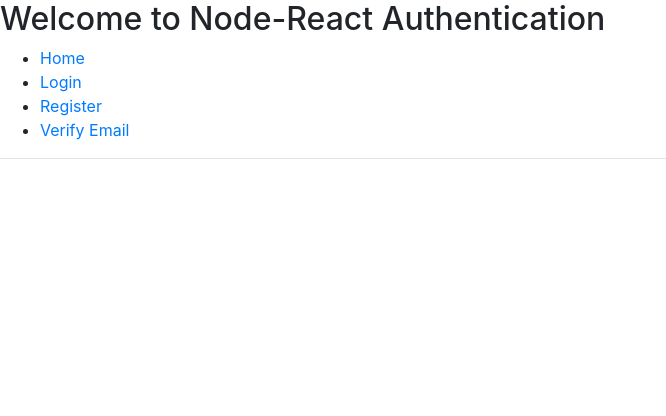
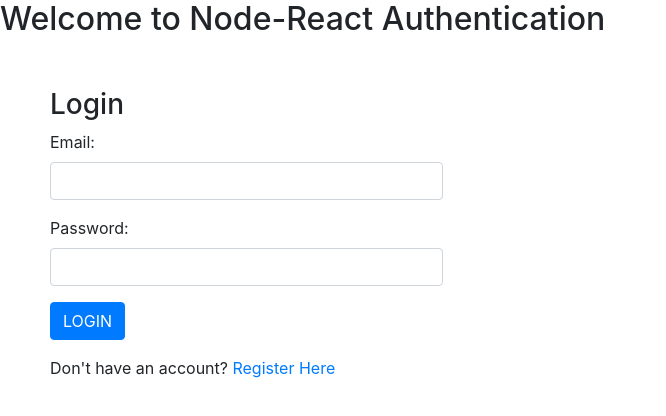
Before and after one commit to shaynathompson/react-authentication, a React (Create React App) app: page / in a window 1280 px wide. Shown: the top 416 px of the page, without its empty margins (0-666 px from the left). Built offline with nearby package versions, Linux system fonts and the light colour scheme; the HTML template or start-up script is replaced by a standard one.

Commit message:
client-side error message updated

```diff
--- a/src/App.js
+++ b/src/App.js
@@ -15,19 +15,13 @@ class App extends Component {
       <Router>
           <div>
             <h2>Welcome to Node-React Authentication</h2>
-            <ul>
-            <li><Link to={'/'}>Home</Link></li>
-              <li><Link to={'/login'}>Login</Link></li>
-              <li><Link to={'/register'}>Register</Link></li>
-              <li><Link to={'/verifyEmail'}>Verify Email</Link></li>
-            </ul>
-            <hr />
             <Switch>
-                <Route exact path='/index' component={HomeComponent} />
+                <Route exact path='/index' component={LoginComponent} />
+                <Route exact path='/' component={LoginComponent} />
                 <Route exact path='/verifyEmail' component={HomeComponent} />
                 <Route path='/login' component={LoginComponent} />
                 <Route path='/register' component={RegisterComponent} />
-                       <Route exact path='/verifyEmail' component={HomeComponent} />
+                <Route exact path='/verifyEmail' component={HomeComponent} />
             </Switch>
           </div>
         </Router>
--- a/src/components/HomeComponent.js
+++ b/src/components/HomeComponent.js
@@ -1,12 +1,13 @@
 import React, { Component } from 'react';
 import axios from 'axios';
+import {Link } from 'react-router-dom';
 
 export default class HomeComponent extends Component {
 
     constructor(props) {
         super(props);
-        this.onChangeEmail = this.onChangeEmail.bind(this);
-        this.onChangeToken = this.onChangeToken.bind(this);
+        this.emailChange = this.emailChange.bind(this);
+        this.tokenChange = this.tokenChange.bind(this);
         this.onSubmit = this.onSubmit.bind(this);
 
         this.state = {
@@ -15,12 +16,12 @@ export default class HomeComponent extends Component {
             message: ''
         }
     }
-    onChangeEmail(e) {
+    emailChange(e) {
         this.setState({
             email: e.target.value
         });
     }
-    onChangeToken(e) {
+    tokenChange(e) {
         this.setState({
             token: e.target.value
         });
@@ -45,22 +46,24 @@ export default class HomeComponent extends Component {
 
     render() {
         return(
-        <div style={{marginTop: 50}}>
+        <div style={{margin: 50}}>
                 <h3>Verify Email</h3>
                 <form onSubmit={this.onSubmit}>
                     <div className="form-group">
                         <label>Email:  </label>
-                        <input type="text" value={this.state.email} className="form-control" onChange={this.onChangeEmail}/>
+                        <input type="text" value={this.state.email} className="form-control col-md-4 col-sm-4" onChange={this.emailChange}/>
                     </div>
                     <div className="form-group">
                         <label>Token: </label>
-                        <input type="password" value={this.state.token} className="form-control" onChange={this.onChangeToken}/>
+                        <input type="password" value={this.state.token} className="form-control col-md-4 col-sm-4" onChange={this.tokenChange}/>
                     </div>
                     <div className="form-group">
-                        <input type="submit" value="verify" className="btn btn-primary"/>
+                        <input type="submit" value="VERIFY" className="btn btn-primary"/>
                     </div>
                 </form>
                 <p>{this.state.message} </p>
+
+                <p> Account Verified? <Link to={'/login'}>Login Here</Link> </p>
             </div>
         )
     }
--- a/src/components/LoginComponent.js
+++ b/src/components/LoginComponent.js
@@ -1,12 +1,13 @@
 import React, { Component } from 'react';
+import {Link } from 'react-router-dom';
 import axios from 'axios';
 
 export default class LoginComponent extends Component {
 
     constructor(props) {
         super(props);
-        this.onChangeEmail = this.onChangeEmail.bind(this);
-        this.onChangePassword = this.onChangePassword.bind(this);
+        this.emailChange = this.emailChange.bind(this);
+        this.passwordChange = this.passwordChange.bind(this);
         this.onSubmit = this.onSubmit.bind(this);
 
         this.state = {
@@ -17,12 +18,12 @@ export default class LoginComponent extends Component {
     }
 
 
-    onChangeEmail(e) {
+    emailChange(e) {
         this.setState({
             email: e.target.value
         });
     }
-    onChangePassword(e) {
+    passwordChange(e) {
         this.setState({
             password: e.target.value
         });
@@ -47,22 +48,24 @@ export default class LoginComponent extends Component {
 
     render() {
         return(
-        <div style={{marginTop: 50}}>
+        <div style={{margin: 50}}>
                 <h3>Login</h3>
                 <form onSubmit={this.onSubmit}>
                     <div className="form-group">
                         <label>Email:  </label>
-                        <input type="email" value={this.state.email} className="form-control" onChange={this.onChangeEmail}/>
+                        <input type="email" value={this.state.email} className="form-control col-md-4 col-sm-4" onChange={this.emailChange}/>
                     </div>
                     <div className="form-group">
                         <label>Password: </label>
-                        <input type="password" value={this.state.password} className="form-control" onChange={this.onChangePassword}/>
+                        <input type="password" value={this.state.password} className="form-control col-md-4 col-sm-4" onChange={this.passwordChange}/>
                     </div>
                     <div className="form-group">
-                        <input type="submit" value="login" className="btn btn-primary"/>
+                        <input type="submit" value="LOGIN" className="btn btn-primary"/>
                     </div>
                 </form>
                <p>  {this.state.message} </p>
+
+               <p> Don't have an account? <Link to={'/register'}>Register Here</Link> </p>
             </div>
         )
     }
--- a/src/components/RegisterComponent.js
+++ b/src/components/RegisterComponent.js
@@ -1,11 +1,12 @@
 import React, { Component } from 'react';
 import axios from 'axios';
+import {Link } from 'react-router-dom';
 
 export default class RegisterComponent extends Component {
     constructor(props) {
         super(props);
-        this.onChangeEmail = this.onChangeEmail.bind(this);
-        this.onChangePassword = this.onChangePassword.bind(this);
+        this.emailChange = this.emailChange.bind(this);
+        this.passwordChange = this.passwordChange.bind(this);
         this.onSubmit = this.onSubmit.bind(this);
 
         this.state = {
@@ -14,12 +15,12 @@ export default class RegisterComponent extends Component {
             message: ''
         }
     }
-    onChangeEmail(e) {
+    emailChange(e) {
         this.setState({
             email: e.target.value
         });
     }
-    onChangePassword(e) {
+    passwordChange(e) {
         this.setState({
             password: e.target.value
         });
@@ -45,22 +46,25 @@ export default class RegisterComponent extends Component {
 
     render() {
         return(
-        <div style={{marginTop: 50}}>
+        <div style={{margin: 50}}>
                 <h3>Register</h3>
                 <form onSubmit={this.onSubmit}>
                     <div className="form-group">
                         <label>Email:  </label>
-                        <input type="email" value={this.state.email} className="form-control" onChange={this.onChangeEmail}/>
+                        <input type="email" value={this.state.email} className="form-control col-md-4 col-sm-4" onChange={this.emailChange}/>
                     </div>
                     <div className="form-group">
                         <label>Password: </label>
-                        <input type="password" value={this.state.password} className="form-control" onChange={this.onChangePassword}/>
+                        <input type="password" value={this.state.password} className="form-control col-md-4 col-sm-4" onChange={this.passwordChange}/>
                     </div>
                     <div className="form-group">
-                        <input type="submit" value="register" className="btn btn-primary"/>
+                        <input type="submit" value="REGISTER" className="btn btn-primary"/>
                     </div>
                 </form>
                 <p> {this.state.message} </p>
+
+                <p> Already have an account? <Link to={'/login'}>Login Here</Link> </p>
+                <p> Need to verify your account? <Link to={'/verifyEmail'}>Verify Here</Link> </p>
             </div>
         )
     }
```
Also changed, not shown: 1 other file (tests, documents, lock files or other folders).
